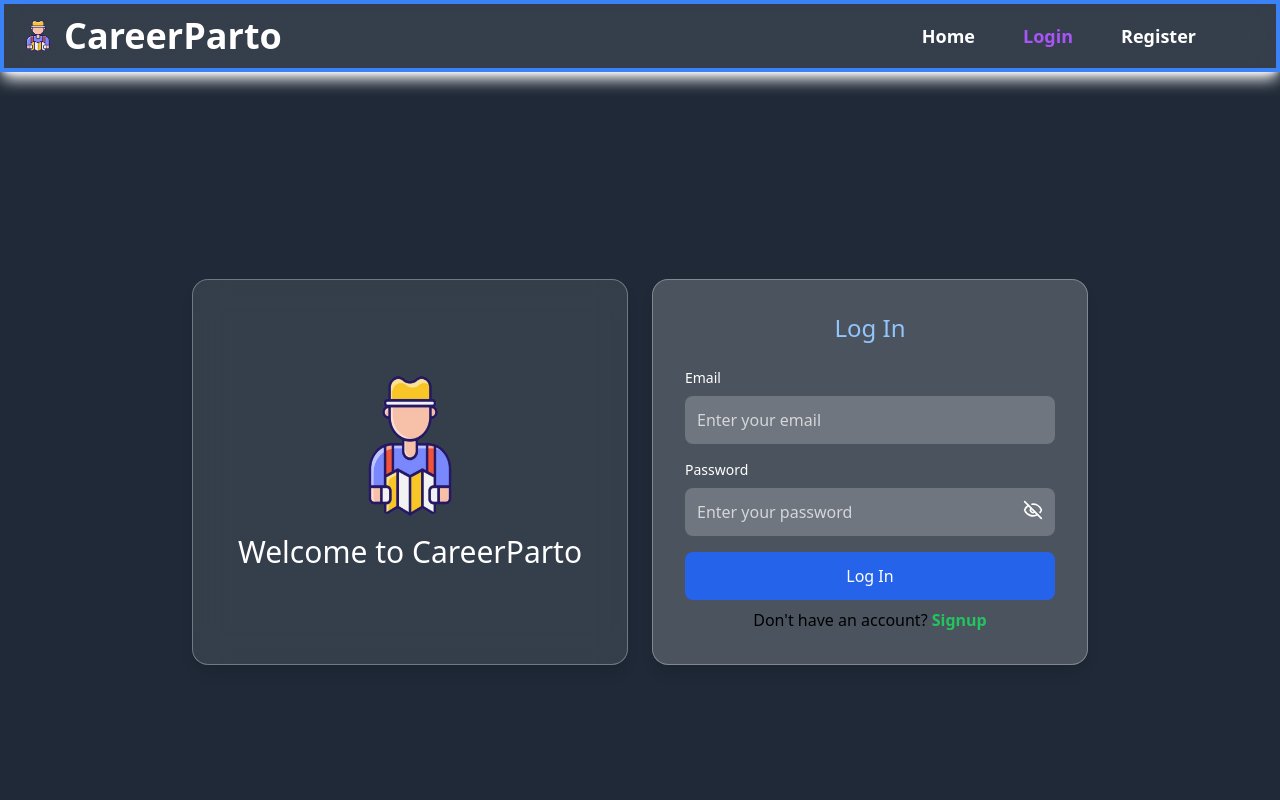
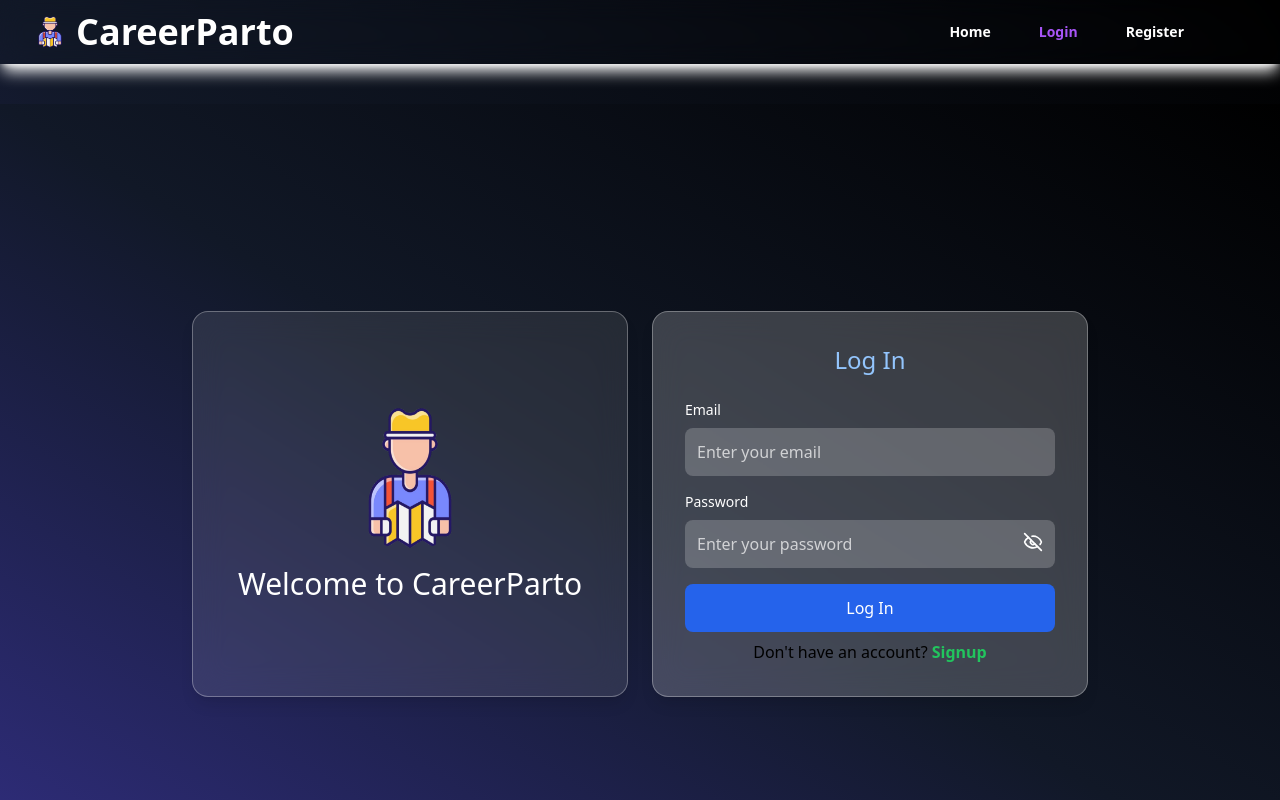
Before and after one commit to 9520140503/Analyzer, a React (Vite) app in the folder frontend/: page /login in a window 1280 px wide. Shown: the top 800 px of the page. Built offline with nearby package versions, Linux system fonts and the light colour scheme.

Commit message:
done with responsiveness of header

```diff
--- a/frontend/src/App.jsx
+++ b/frontend/src/App.jsx
@@ -47,9 +47,9 @@ function App() {
 
 
   return (
-    <div className='bg-gray-800'>
+    <div className='bg-gradient-to-tr from-indigo-900 via-gray-900 to-black'>
       <Header/>
-      <main className='min-h-screen bg-gray-800'>
+      <main className='min-h-screen bg-gradient-to-tr from-indigo-900 via-gray-900 to-black'>
         {loader?<Loader/>:<Outlet/>}
       </main>
       <Footer/>
--- a/frontend/src/components/Header/Header.jsx
+++ b/frontend/src/components/Header/Header.jsx
@@ -19,7 +19,7 @@ function Header() {
   ];
 
   return (
-    <div className="w-full sticky top-0 left-0 z-50 border-4 border-blue-500 shadow-lg shadow-white bg-white/10 backdrop-blur-md text-white px-4 py-3 flex items-center justify-between">
+    <div className="w-full mx-auto mb-10  sticky top-0 left-0 z-50 shadow-lg shadow-white  backdrop-blur-md text-white px-4 md:px-8 py-3 flex items-center justify-between">
       {/* Logo */}
       <div className="flex items-center gap-2">
         <img src={mainImage} alt="" className="w-7 h-6 md:h-8 md:w-9" />
@@ -29,11 +29,11 @@ function Header() {
       </div>
 
       {/* Desktop Navigation */}
-      <ul className="hidden sm:flex items-center sm:gap-x-6 lg:gap-x-12 px-4 md:px-12 lg:px-16 font-semibold">
+      <ul className="hidden md:flex items-center sm:gap-x-6 lg:gap-x-12 px-4 md:px-12 lg:px-16 font-semibold">
         {navItems.map(
           (navItem) =>
             navItem.status && (
-              <li key={navItem.path} className='text-xs md:text-sm lg:text-lg'>
+              <li key={navItem.path} className='text-xs md:text-sm lg:text-md'>
                 <NavLink
                   to={navItem.path}
                   className={({ isActive }) =>
@@ -52,7 +52,7 @@ function Header() {
 
       {/* Mobile Menu Button */}
       <button
-        className="sm:hidden p-2"
+        className="md:hidden p-2"
         onClick={() => setIsMobile((prev) => !prev)}
       >
         {isMobile ? <X size={24} /> : <Menu size={24} />}
@@ -60,7 +60,7 @@ function Header() {
 
       {/* Mobile Navigation */}
       {isMobile && (
-        <nav className="absolute top-full left-0 w-full bg-white/10 backdrop-blur-lg shadow-md sm:hidden">
+        <nav className="absolute top-full left-0 w-full bg-white/10 backdrop-blur-lg shadow-md md:hidden">
           <ul className="grid grid-cols-2 text-center">
             {navItems.map(
               (navItem) =>
--- a/frontend/src/pages/Home.jsx
+++ b/frontend/src/pages/Home.jsx
@@ -114,7 +114,7 @@ const Home = () => {
 
       {/* About Section */}
       <motion.div
-        className="max-w-4xl mx-auto mt-16 md:mt-20 px-4 sm:px-6 py-4 text-center border-2 border-dashed rounded-md bg-gray-950"
+        className="max-w-4xl mx-auto mt-16 md:mt-20 px-4 sm:px-6 py-4 text-center border-2 border-dashed border-purple-400 rounded-md bg-gray-950"
         initial="hidden"
         whileInView="visible"
         viewport={{ once: true }}
```
